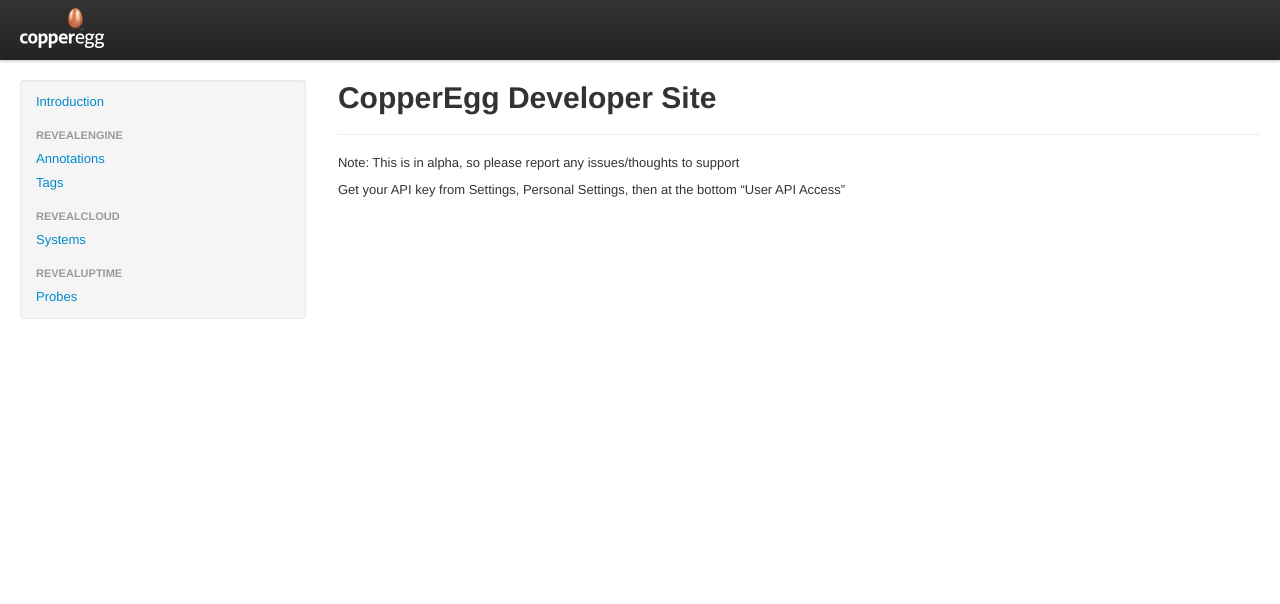
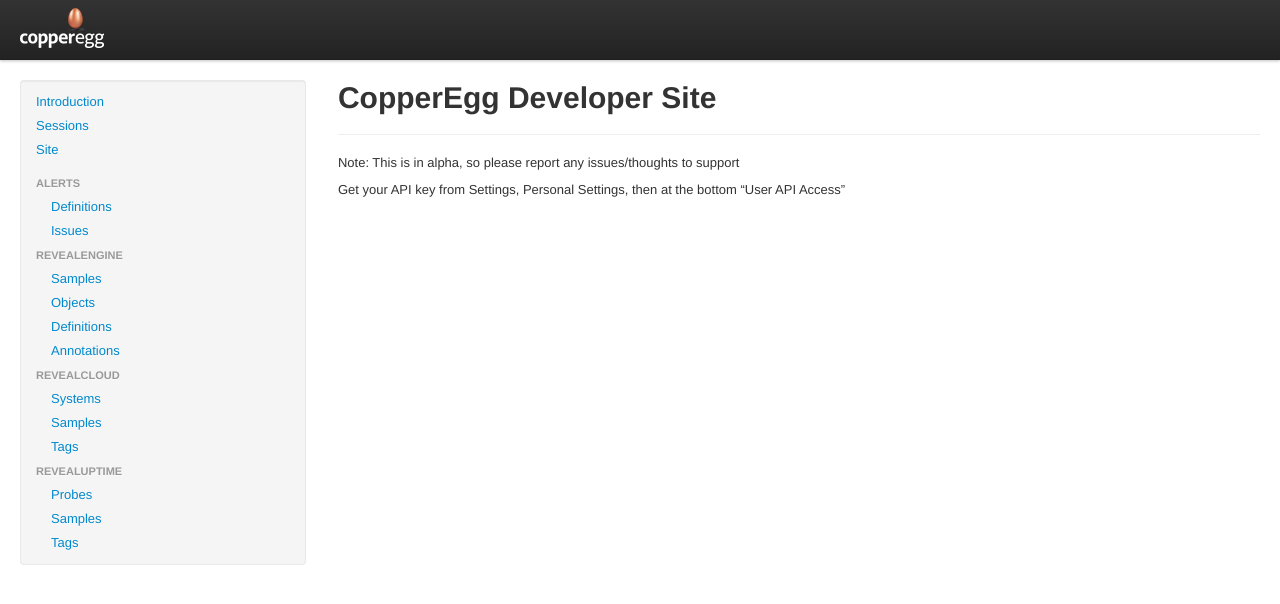
Before and after one commit to CopperEgg/apidocs, a Jekyll site: the page built from index.md, in a window 1280 px wide. Shown: the top 604 px of the page. Built offline with Jekyll 4.4.1, drawn with Linux system fonts in a browser that asks for light colours.

Commit message:
added more items to the menu

```diff
--- a/_layouts/default.html
+++ b/_layouts/default.html
@@ -39,15 +39,36 @@
         <div class="well sidebar-nav">
           <ul class="nav nav-list">
             <li {% if page.url == '/index.html' %}class="active"{% endif %}><a href="/">Introduction</a></li>
+            <li {% if page.url == '/sessions.html' %}class="active"{% endif %}><a href="/">Sessions</a></li>
+            <li {% if page.url == '/site.html' %}class="active"{% endif %}><a href="/">Site</a></li>
+
+            <li class="nav-header">Alerts</li>
+            <ul class="nav nav-list">
+              <li {% if page.url == '/alerts/definitions.html' %}class="active"{% endif %}><a href="/alerts/definitions.html">Definitions</a></li>
+              <li {% if page.url == '/alerts/issues.html' %}class="active"{% endif %}><a href="/alerts/issues.html">Issues</a></li>
+            </ul>
 
             <li class="nav-header">RevealEngine</li>
-            <li {% if page.url == '/revealengine/annotations.html' %}class="active"{% endif %}><a href="/revealengine/annotations.html">Annotations</a></li>
-            <li {% if page.url == '/revealengine/tags.html' %}class="active"{% endif %}><a href="/revealengine/tags.html">Tags</a></li>
+            <ul class="nav nav-list">
+              <li {% if page.url == '/revealengine/samples.html' %}class="active"{% endif %}><a href="/revealengine/samples.html">Samples</a></li>
+              <li {% if page.url == '/revealengine/objects.html' %}class="active"{% endif %}><a href="/revealengine/objects.html">Objects</a></li>
+              <li {% if page.url == '/revealengine/definitions.html' %}class="active"{% endif %}><a href="/revealengine/definitions.html">Definitions</a></li>
+              <li {% if page.url == '/revealengine/annotations.html' %}class="active"{% endif %}><a href="/revealengine/annotations.html">Annotations</a></li>
+            </ul>
 
             <li class="nav-header">RevealCloud</li>
-            <li {% if page.url == '/revealcloud/systems.html' %}class="active"{% endif %}><a href="/revealcloud/systems.html">Systems</a></li>
+            <ul class="nav nav-list">
+              <li {% if page.url == '/revealcloud/systems.html' %}class="active"{% endif %}><a href="/revealcloud/systems.html">Systems</a></li>
+              <li {% if page.url == '/revealcloud/samples.html' %}class="active"{% endif %}><a href="/revealcloud/samples.html">Samples</a></li>
+              <li {% if page.url == '/revealcloud/tags.html' %}class="active"{% endif %}><a href="/revealcloud/tags.html">Tags</a></li>
+            </ul>
+
             <li class="nav-header">RevealUptime</li>
-            <li {% if page.url == '/revealuptime/probe.html' %}class="active"{% endif %}><a href="/revealuptime/probes.html">Probes</a></li>
+            <ul class="nav nav-list">
+              <li {% if page.url == '/revealuptime/probes.html' %}class="active"{% endif %}><a href="/revealuptime/probes.html">Probes</a></li>
+              <li {% if page.url == '/revealuptime/samples.html' %}class="active"{% endif %}><a href="/revealuptime/samples.html">Samples</a></li>
+              <li {% if page.url == '/revealuptime/tags.html' %}class="active"{% endif %}><a href="/revealuptime/tags.html">Tags</a></li>
+            </ul>
           </ul>
         </div>
       </div>
```
